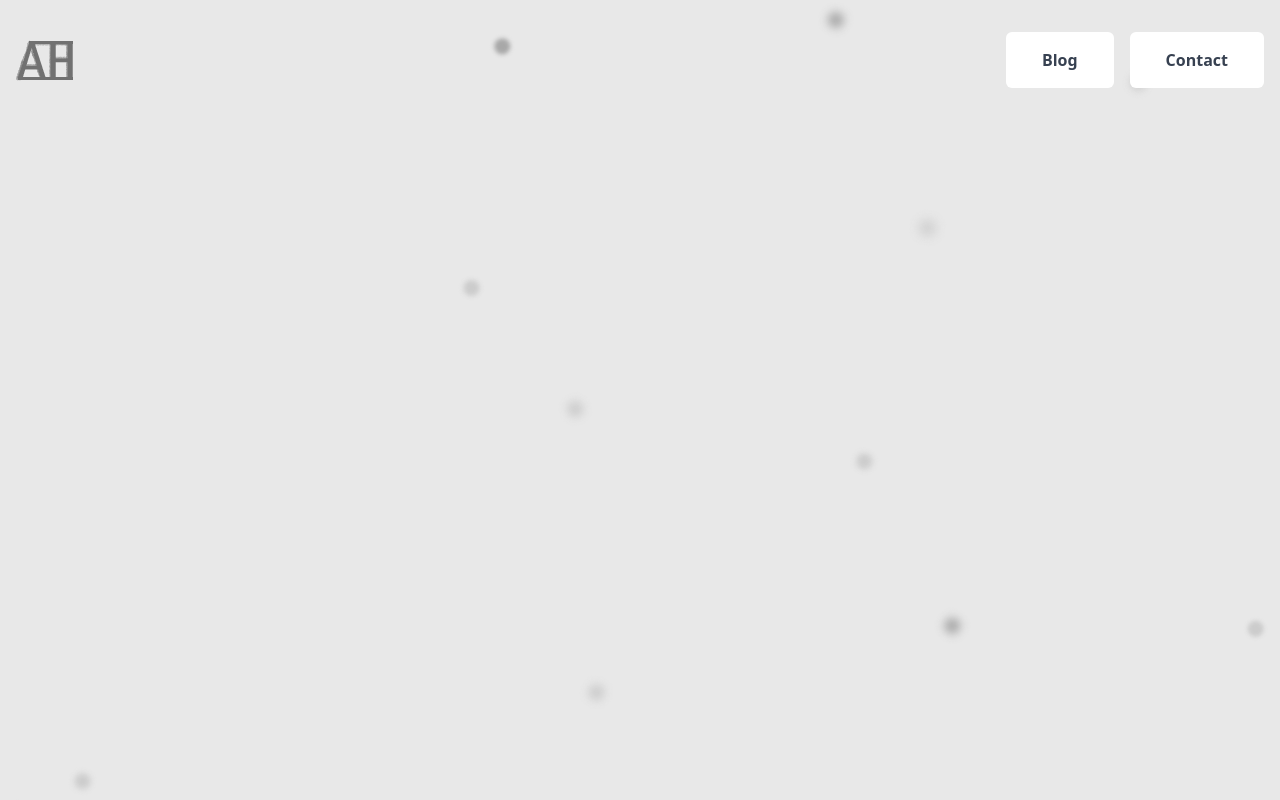
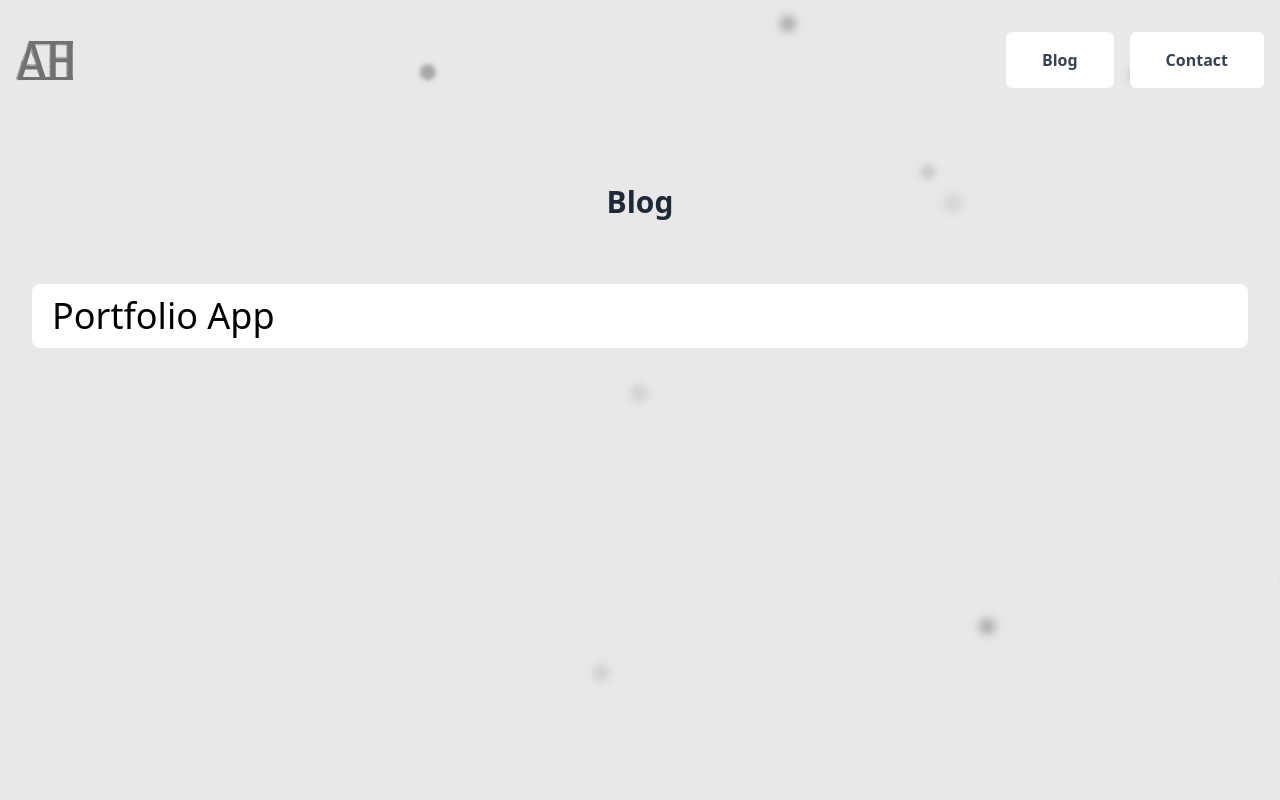
Before and after one commit to austinbhodge/austinbhodge.github.io, an Angular app: page /blog/1 in a window 1280 px wide. Before the commit this address led to /. Built offline with nearby package versions, Linux system fonts and the light colour scheme.

Commit message:
Setup the routing controls for blog post

```diff
--- a/src/app/app.config.ts
+++ b/src/app/app.config.ts
@@ -1,8 +1,8 @@
 import { ApplicationConfig } from '@angular/core';
-import { provideRouter } from '@angular/router';
+import { provideRouter, withComponentInputBinding } from '@angular/router';
 
 import { routes } from './app.routes';
 
 export const appConfig: ApplicationConfig = {
-  providers: [provideRouter(routes)]
+  providers: [provideRouter(routes, withComponentInputBinding())]
 };
--- a/src/app/app.routes.ts
+++ b/src/app/app.routes.ts
@@ -7,5 +7,6 @@ import { BlogComponent } from './pages/blog/blog.component';
 export const routes: Routes = [
   { path: '', component: LandingComponent },
   { path: 'contact', component: ContactComponent },
-  { path: 'blog', component: BlogComponent }
+  { path: 'blog', component: BlogComponent },
+  { path: 'blog/:id', component: BlogComponent }
 ];
--- a/src/app/interfaces/blogEntry.ts
+++ b/src/app/interfaces/blogEntry.ts
@@ -1,4 +1,5 @@
 export interface BlogEntry {
+  id: number;
   title: string;
   subtitle: string;
   date: string;
--- a/src/app/pages/blog/blog.component.html
+++ b/src/app/pages/blog/blog.component.html
@@ -1,20 +1,40 @@
 <div class="container mx-auto px-4 py-8">
   <h1 class="text-3xl font-bold text-center mb-8 text-gray-800">Blog</h1>
 
+  @if(!undefinedIdInRoute && activeEntry == null) {
     <section class="py-4 md:py-8">
 
       <div class="space-y-8 w-1/2">
 
         <div *ngFor="let entry of blogEntries" class="bg-white p-6 rounded-lg shadow-lg">
+          <div class="flex-row justify-between flex">
           <h2 class="text-2xl font-bold mb-2">{{entry.title}}</h2>
-        <p class="text-gray-600 text-sm mb-4">Posted on {{entry.date}}</p>
-        <span *ngFor="let tag of entry.tags" class="bg-gray-600 text-sm text-white rounded-xl px-2 mr-2 py-1">{{tag}}</span>
+          <p class="text-gray-600 text-sm mb-2">{{entry.date}}</p>
+        </div>
+          <div class="mb-2">
+            <span *ngFor="let tag of entry.tags" class="bg-gray-600 text-sm text-white rounded-xl px-3 py-1 mr-2 mb-2">{{tag}}</span>
+          </div>
 
           <p class="text-gray-800 mb-4">{{entry.subtitle}}</p>
-        <!-- <a href="#" class="text-indigo-600 hover:underline">Read more...</a> -->
+          <a routerLink="/blog/{{entry.id}}" class="px-4 py-3 md:px-5 md:py-3 font-medium md:font-semibold bg-gray-700 text-gray-50 text-sm rounded-md hover:bg-gray-50 hover:text-gray-700 transition ease-linear duration-200">View</a>
         </div>
 
       </div>
 
     </section>
+  } @else if (!undefinedIdInRoute && activeEntry != null) {
+    <section class="py-4 md:py-8">
+      <div class="px-5 py-3 rounded-lg bg-white">
+        <h2 class="text-4xl">{{activeEntry.title}}</h2>
+
       </div>
+
+    </section>
+  } @else {
+    <section class="py-4 md:py-8">
+      <h2 class="text-4xl text-center">How did you get here?</h2>
+
+    </section>
+  }
+
+</div>
--- a/src/app/pages/blog/blog.component.ts
+++ b/src/app/pages/blog/blog.component.ts
@@ -1,14 +1,17 @@
 import { CommonModule } from '@angular/common';
-import { ChangeDetectionStrategy, Component } from '@angular/core';
+import { ChangeDetectionStrategy, Component, Input } from '@angular/core';
 
 import { BlogEntry } from '../../interfaces/blogEntry';
 import blogData from '../../../assets/blog.json';
+import { ActivatedRoute, RouterLink } from '@angular/router';
 
 @Component({
     selector: 'app-blog',
     standalone: true,
     imports: [
-        CommonModule
+        CommonModule,
+        RouterLink,
+
     ],
     templateUrl: './blog.component.html',
     styleUrl: './blog.component.css',
@@ -16,8 +19,18 @@ import blogData from '../../../assets/blog.json';
 })
 export class BlogComponent {
   blogEntries: BlogEntry[] = blogData;
+  activeEntry: BlogEntry | null = null;
+  undefinedIdInRoute: boolean = false;
+  @Input()
+  set id(id: string) {
+    const entry = this.blogEntries.find(x => x.id.toString() == id);
+    if(entry != undefined){
+      this.activeEntry = entry;
+      console.log(this.activeEntry);
+    } else if (id != undefined) {
+      this.undefinedIdInRoute = true;
+    }
+  }
 
   ngOnInit() {}
-
-
 }
--- a/src/app/pages/contact/contact.component.html
+++ b/src/app/pages/contact/contact.component.html
@@ -1,5 +1,5 @@
 <div class="flex items-center justify-center">
-  <div class="w-full max-w-md p-8 bg-gray-200 rounded-lg shadow-lg">
+  <div class="w-full max-w-md p-8 bg-white rounded-lg shadow-lg">
     <h2 class="text-3xl font-bold mb-6 text-center">Contact</h2>
 
     <form>
--- a/src/assets/blog.json
+++ b/src/assets/blog.json
@@ -1,5 +1,6 @@
 [
   {
+    "id" : 1,
     "title": "Portfolio App",
     "subtitle": "Angular hosted with git",
     "date": "8/13/2024",
```
Lines whose indentation alone changed are shown as unchanged.
